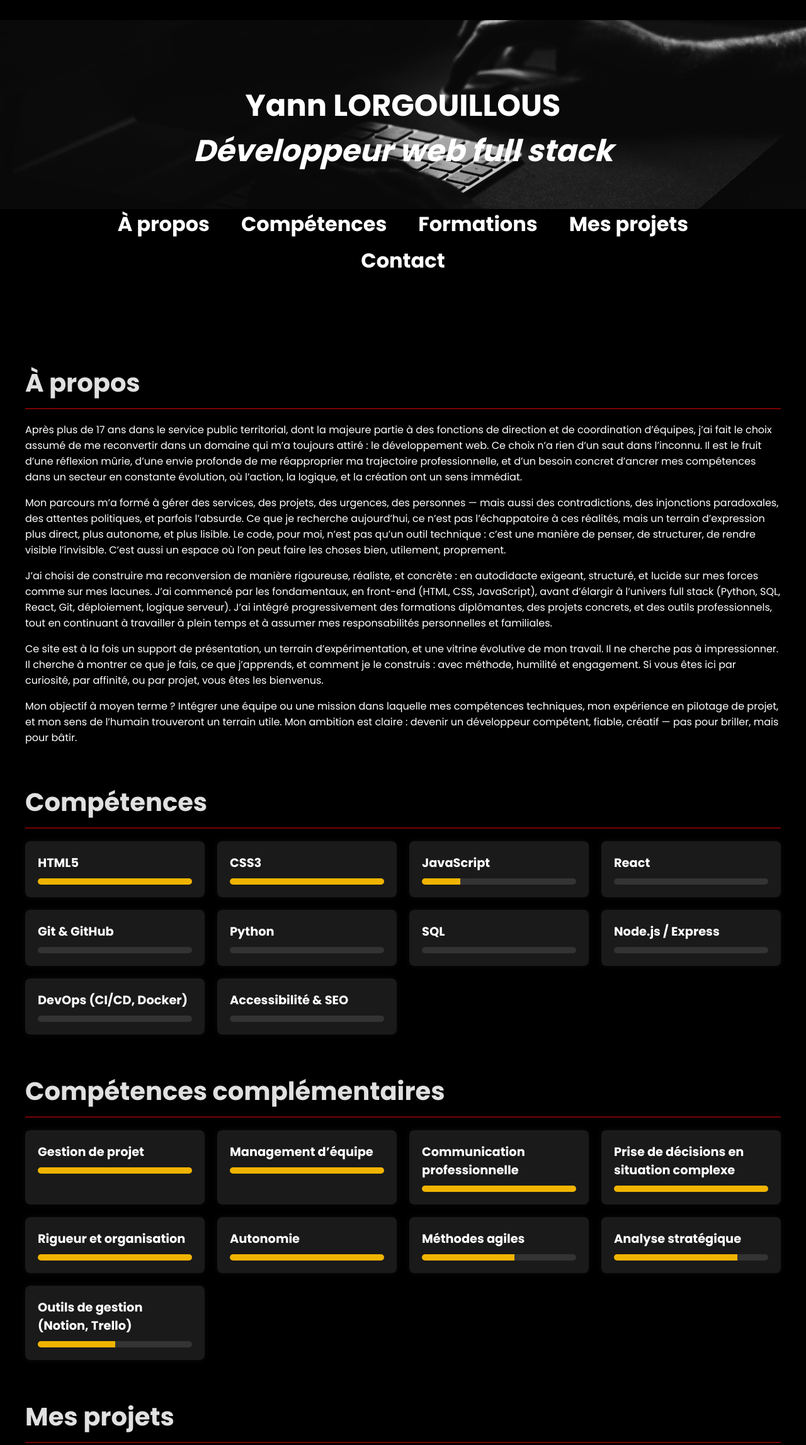
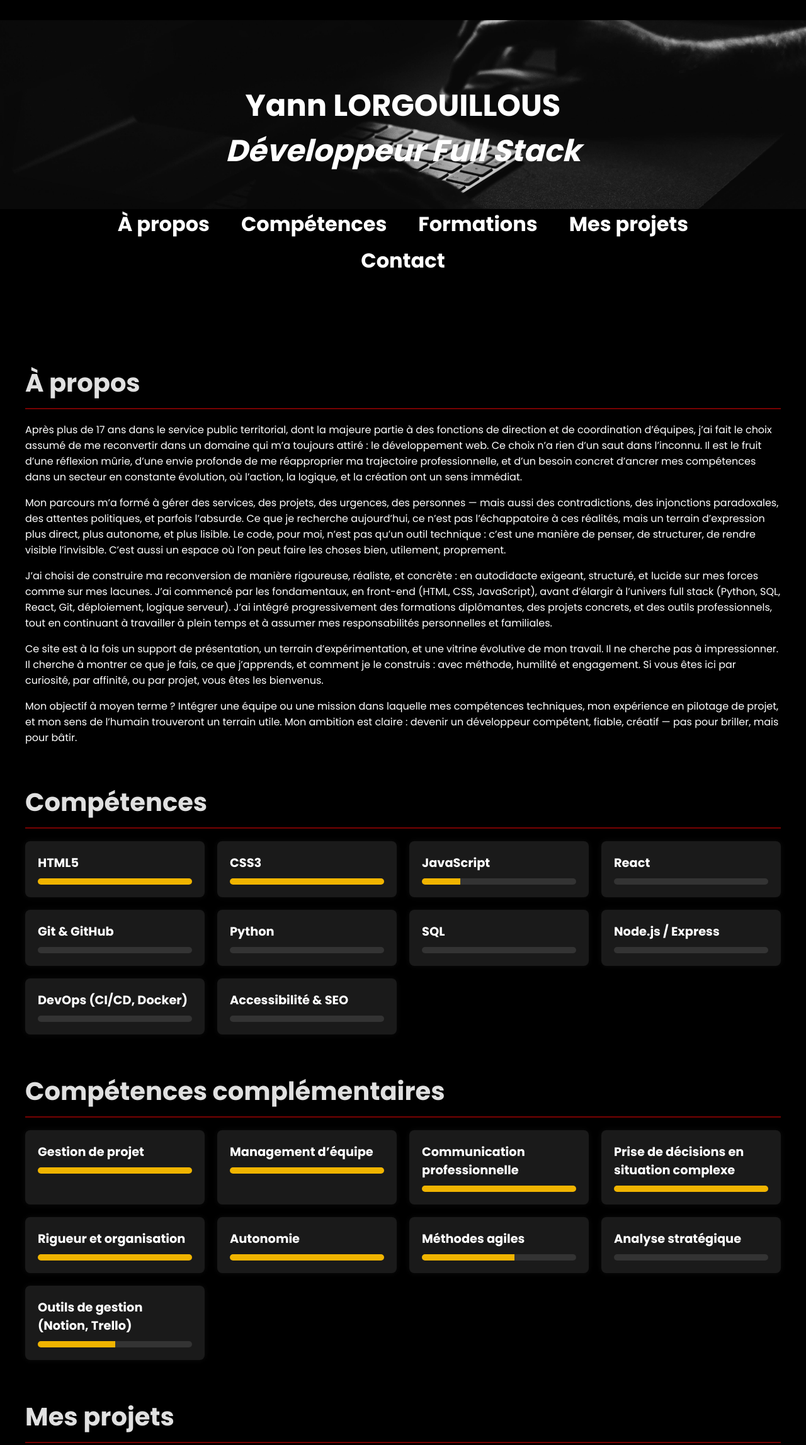
Before and after one commit to Yann-LORGOUILLOUS/CV-Portfolio, a plain HTML site: page index.html in a window 1280 px wide. Shown: the top 2295 px of the page at 63% size. Drawn offline with Linux system fonts and the light colour scheme.

Commit message:
Update index.html

```diff
--- a/index.html
+++ b/index.html
@@ -11,7 +11,7 @@
 <body>
     <header>
         <div class="header-img">
-        <h1>Yann LORGOUILLOUS<br><em>Développeur web full stack</em></h1>
+        <h1>Yann LORGOUILLOUS<br><em>Développeur Full Stack</em></h1>
         </div>
         <nav>
           <button class="burger" aria-label="Menu mobile" aria-expanded="false">
@@ -130,7 +130,7 @@
     </div>
     <div class="skill">
       <span>Analyse stratégique</span>
-      <div class="bar" data-fill="heighty"></div>
+      <div class="bar" data-fill="eighty"></div>
     </div>
     <div class="skill">
       <span>Outils de gestion (Notion, Trello)</span>
```
